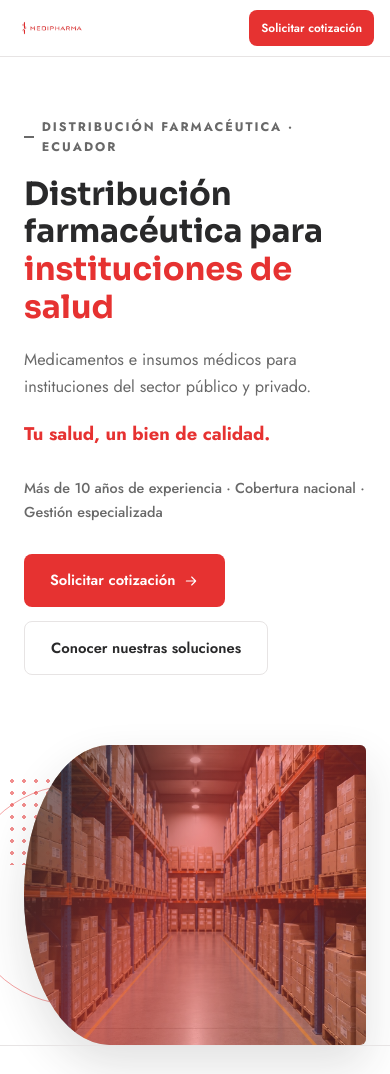
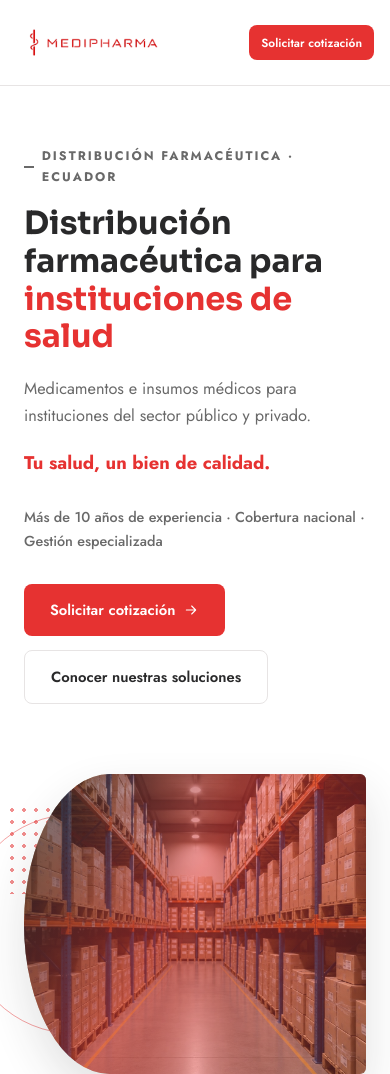
Before and after one commit to medipharmacc/website, a plain HTML site: page index.html in a window 390 px wide. Shown: the top 1074 px of the page. Drawn offline with Linux system fonts and the light colour scheme.

Commit message:
feat: Aumentar dimensiones de la imagen de marca a 65px de altura y 180px de ancho para mejorar la visibilidad

```diff
--- a/index.html
+++ b/index.html
@@ -1021,8 +1021,8 @@
       }
 
       .brand img {
-        height: 30px;
-        max-width: 130px;
+        height: 65px;
+        max-width: 180px;
       }
 
       .btn-nav {
```
